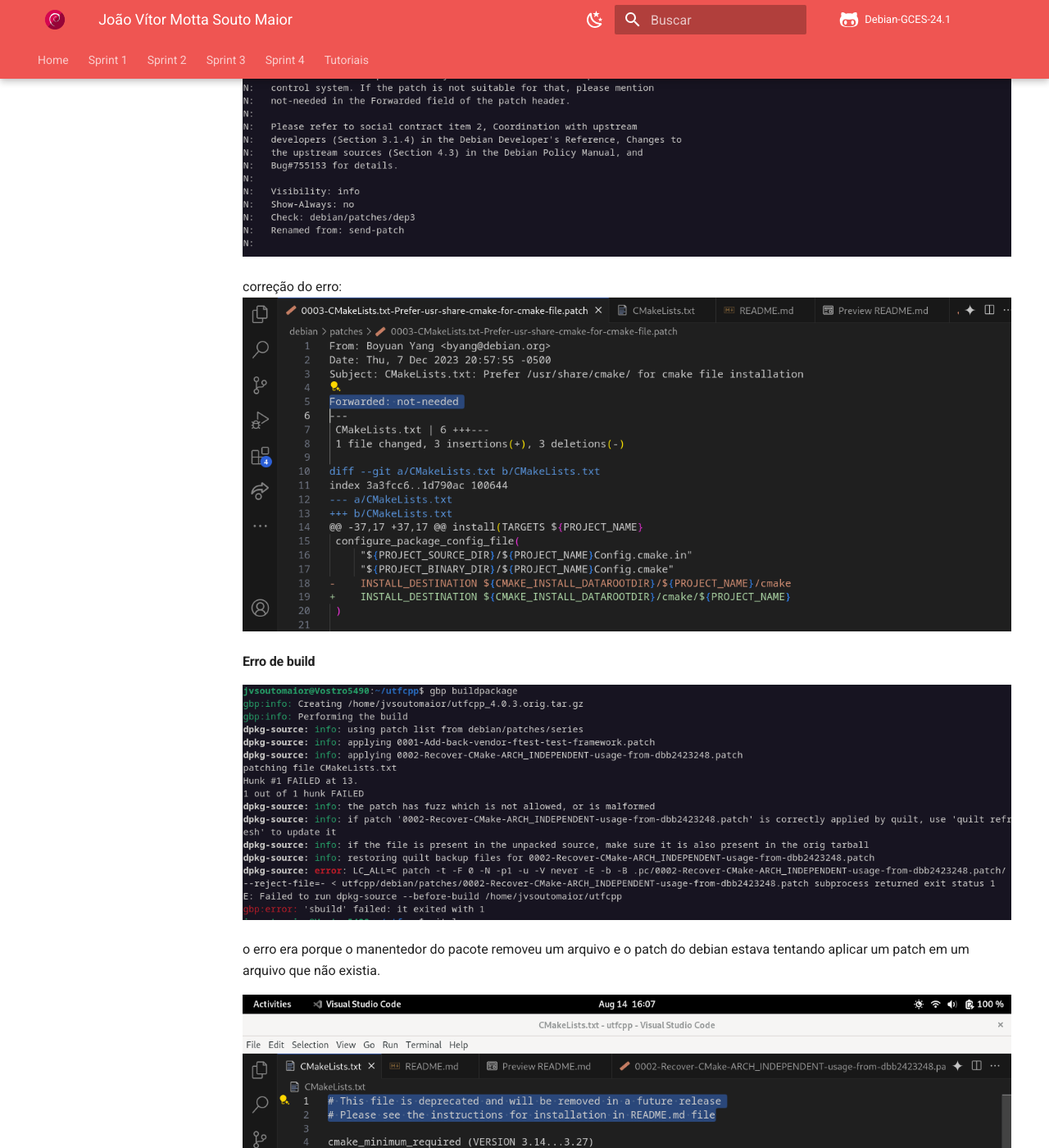
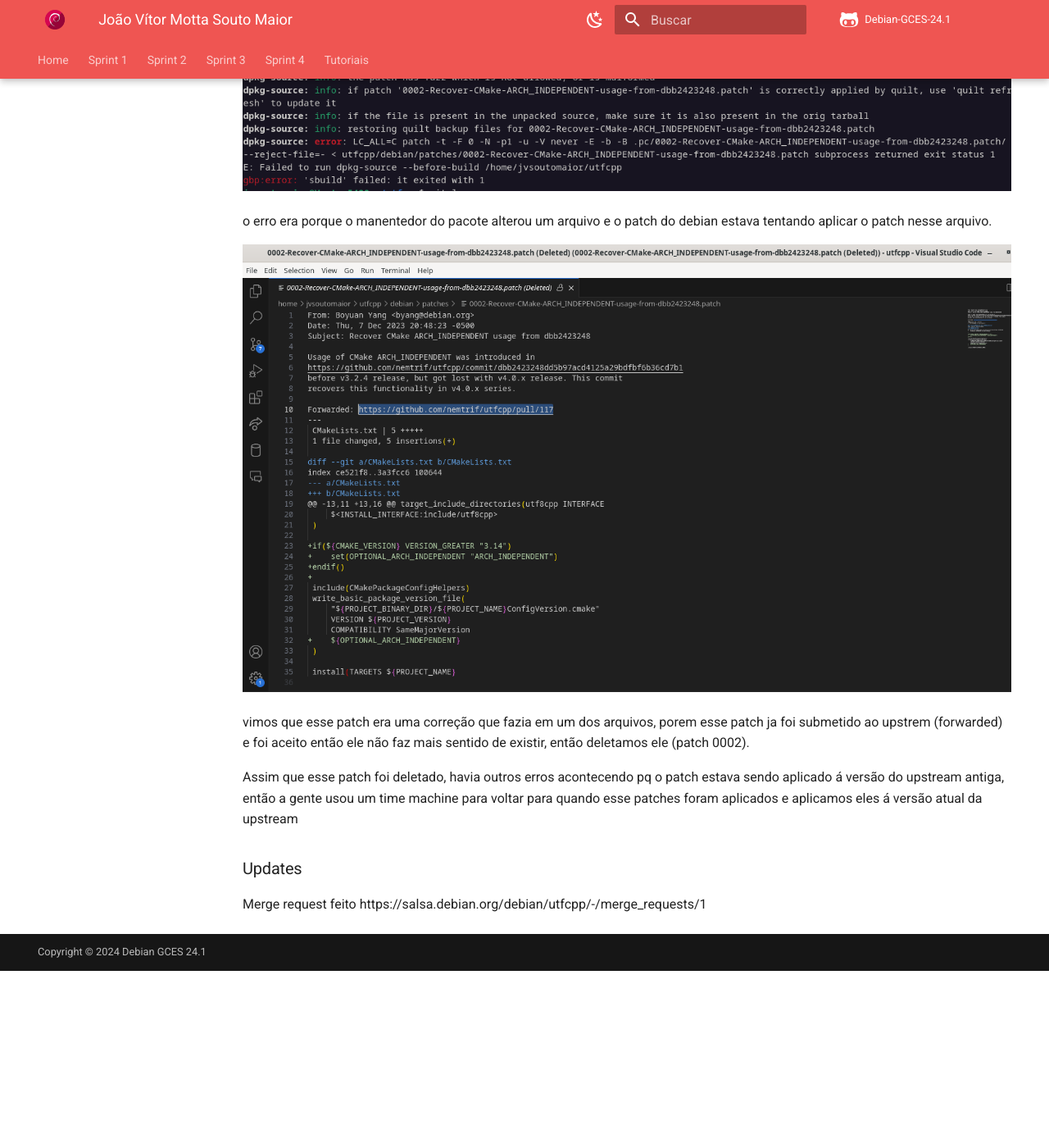
Before and after one commit to Mylena-angelica/Debian-GCES-24.1, an MkDocs documentation site: the page built from docs/sprint4/joao4.md, in a window 1280 px wide and 1400 px high, scrolled down 751 px. Shown: the whole window at 82% size. Built offline with MkDocs 1.6.1 and Material for MkDocs 9.7.7, drawn with Linux system fonts in a browser that asks for light colours; comment, search, counter and statistics services are not loaded; old or Windows-style settings are respelled for this version of MkDocs; after the commit the page ends 1935 px from its top, so only the background shows below that; some of the changed text lies outside the part shown.

Commit message:
sprint 4

```diff
--- a/docs/sprint4/joao4.md
+++ b/docs/sprint4/joao4.md
@@ -17,39 +20,20 @@ Issue: [#283](https://salsa.debian.org/debian-brasilia-team/docs/-/issues/283)
 ### Empacotamento
 
 
-#### Erro do lintian
-Foi feito a build do pacote, porem o lintian acusou alguns erros. Foi feito a correção no patch, porem não foi corrigido todos os erros do lintian.
-
-erro do lintian:
-![imagem 1](../img/joao/utfcpp1.png)
-
-correção do erro:
-![Imagem 2](../img/joao/utfcpp2.png)
-
 #### Erro de build
 ![Imagem 3](../img/joao/utfcpp3.png)
 
-o erro era porque o manentedor do pacote removeu um arquivo e o patch do debian estava tentando aplicar um patch em um arquivo que não existia.
-
-![Imagem 4](../img/joao/utfcpp4.png)
+o erro era porque o manentedor do pacote alterou um arquivo e o patch do debian estava tentando aplicar o patch nesse arquivo.
 
 ![Imagem 5](../img/joao/utfcpp5.png)
 
-parece que a solução do erro não é apenas remover o patch, parece que o erro é maior.
+vimos que esse patch era uma correção que fazia em um dos arquivos, porem esse patch ja foi submetido ao upstrem (forwarded) e foi aceito então ele não faz mais sentido de existir, então deletamos ele (patch 0002).
+
+Assim que esse patch foi deletado, havia outros erros acontecendo pq o patch estava sendo aplicado á versão do upstream antiga, então a gente usou um time machine para voltar para quando esse patches foram aplicados e aplicamos eles á versão atual da upstream
+
 
 
 ### Updates
 
-Coloque as datas e o que aconteceu. Pode adicionar imagens
- Ex:
- - 15/07/27- Merge Request criado e enviado para revisão
-   - Link do Merge Request:
-   - Revisor: Nome do revisor [@nickname_revisor](link_do_salsa)
-PRINT DO OVERVIEW DO MERGE REQUEST
-PRINT DA LISTA DE COMMITS DO MERGE REQUEST
- - 15/07/24- Comentários de revisão
- PRINTS
-  - 15/07/24- Upload feito
-  -  PRINTS
-
-# OBS: Caso haja mais pacotes, faça o mesmo processo acima para eles.
+Merge request feito
+https://salsa.debian.org/debian/utfcpp/-/merge_requests/1
```
Also changed, not shown: other parts of docs/sprint4/joao4.md (+3 -0 lines), docs/img/joao/utfcpp1.png (deleted), docs/img/joao/utfcpp2.png (deleted), docs/img/joao/utfcpp5.png.
